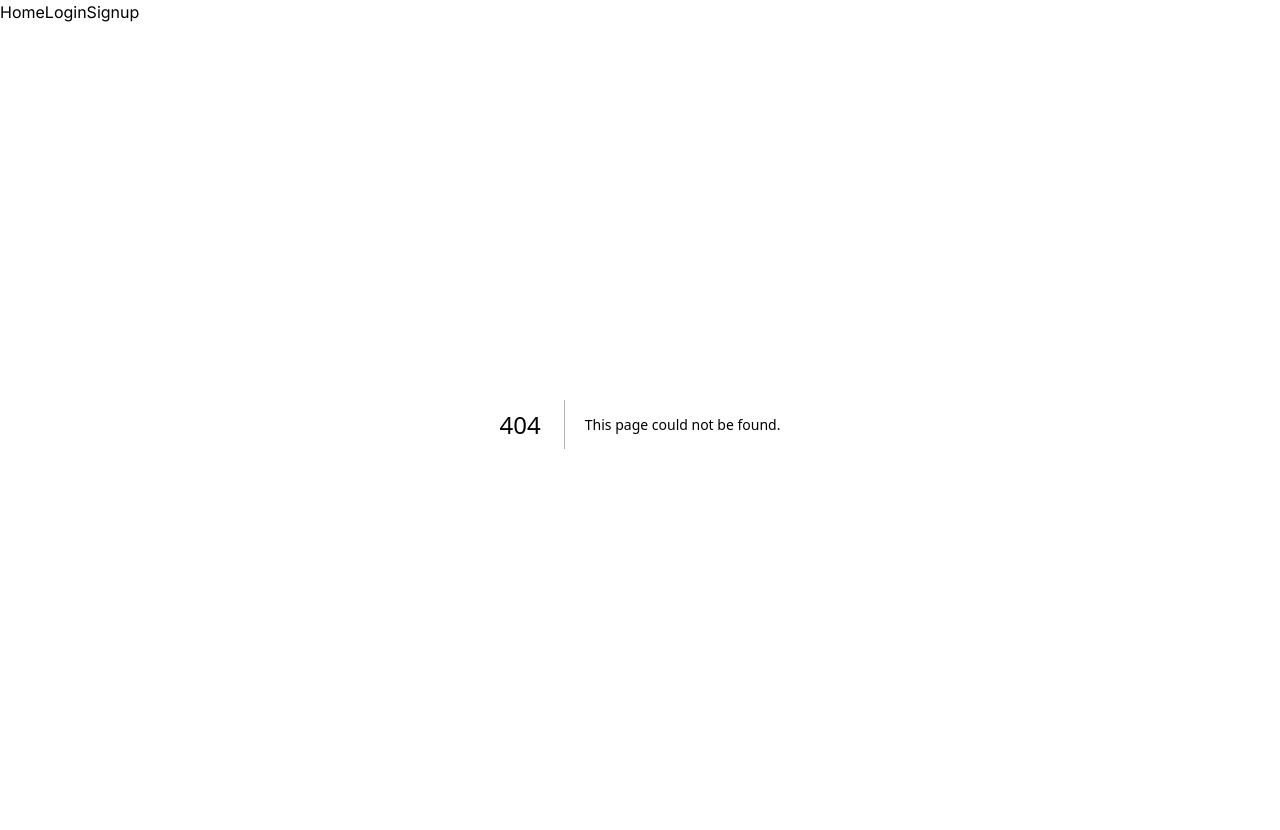
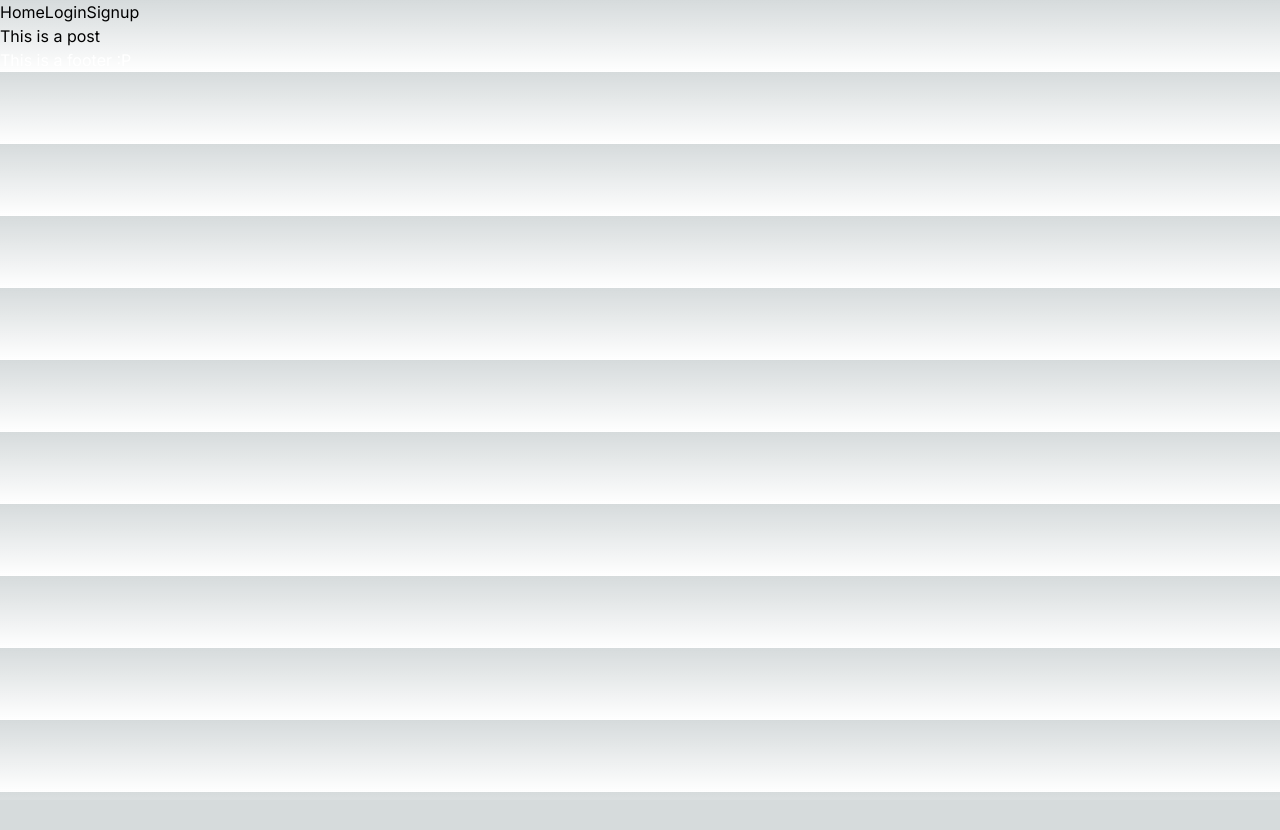
Before and after one commit to LucioFurnari/Blog-Client, a Next.js app: page /post/1 in a window 1280 px wide. Before the commit this address had no page. Shown: the top 830 px of the page. After the commit the page ends 800 px from the top, so only its background shows below. Built offline with nearby package versions, Linux system fonts and the light colour scheme.

Commit message:
Create post dynamic route

```diff
--- /dev/null
+++ b/src/app/post/[slug]/page.tsx
@@ -0,0 +1,7 @@
+export default function Post({ params }: { params: { slug: string } }) {
+  return (
+    <main>
+      <h1>This is a post</h1>
+    </main>
+  )
+}
```
